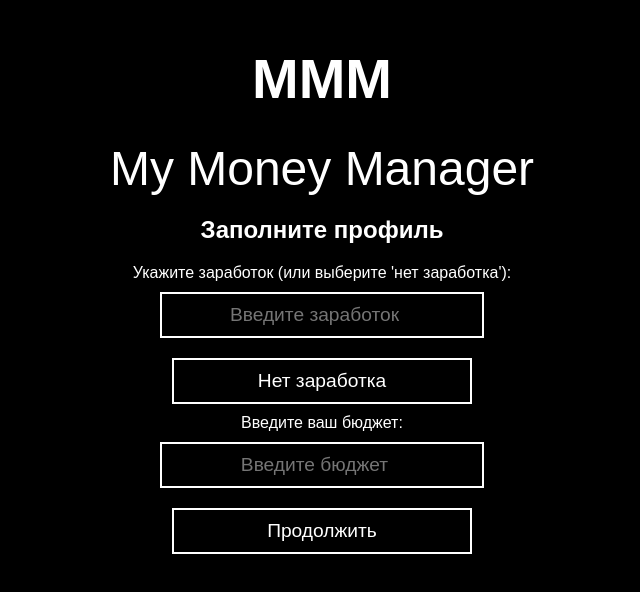
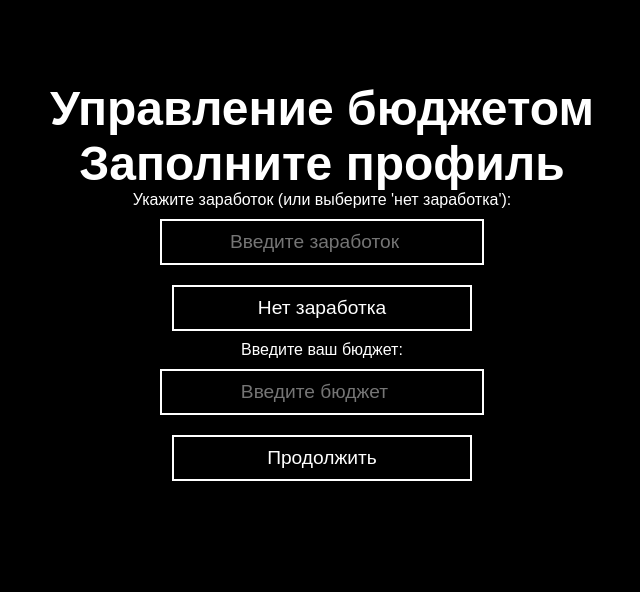
Before and after one commit to tim1363/MiniAppTg, a plain HTML site: page index.html in a window 1280 px wide. Shown: the part 114-706 px from the top of the page, without its empty margins (318-958 px from the left). Drawn offline with nearby package versions, Linux system fonts and the light colour scheme.

Commit message:
Update index.html

```diff
--- a/index.html
+++ b/index.html
@@ -5,7 +5,6 @@
     <meta name="viewport" content="width=device-width, initial-scale=1.0">
     <title>By KoTim</title>
     <style>
-        /* Установка черного фона */
         body {
             margin: 0;
             height: 100vh;
@@ -15,34 +14,24 @@
             align-items: center;
             background-color: black;
             font-family: Arial, sans-serif;
-            transition: background 0.5s ease-in-out, color 0.5s ease-in-out;
+            transition: background 1s ease-in-out, color 1s ease-in-out;
         }
 
-        /* Центрирование текста */
-        h1 {
+        /* Центрирование текста для анимации */
+        h1, h2 {
             color: white;
-            font-size: 3.5em;
+            font-size: 3em;
             text-align: center;
-            margin-bottom: 10px;
-            opacity: 0;
-            animation: fadeIn 2s forwards 1s;
+            margin: 0;
         }
 
-        /* Плавное появление текста */
-        @keyframes fadeIn {
-            0% { opacity: 0; }
-            100% { opacity: 1; }
+        .animation-container {
+            display: none;
+            flex-direction: column;
+            justify-content: center;
+            align-items: center;
         }
 
-        /* Стиль текста анимации расшифровки */
-        .txt-rotate {
-            font-size: 3em;
-            color: white;
-            text-align: center;
-            margin-top: 20px;
-        }
-
-        /* Появление главного меню после 4 секунд */
         .button-container, .profile-container, .main-menu-container {
             display: none;
             flex-direction: column;
@@ -90,8 +79,13 @@
             cursor: pointer;
         }
 
-        #plusButton { right: 20px; }
-        #minusButton { left: 20px; }
+        #plusButton {
+            right: 20px;
+        }
+
+        #minusButton {
+            left: 20px;
+        }
 
         /* Стили модальных окон */
         .modal {
@@ -143,12 +137,20 @@
             text-align: center;
             z-index: 2;
         }
+
+        /* Скрываем анимацию по умолчанию */
+        .hidden {
+            display: none;
+        }
     </style>
 </head>
 <body>
+    <div class="animation-container" id="animationContainer">
+        <h1 id="abbreviation" class="txt-rotate" data-rotate='["MMM"]' data-period="1000"></h1>
+        <h2 id="fullText">My Money Manager</h2>
+    </div>
 
-    <h1 id="mainText">MMM</h1>
-    <div class="txt-rotate" data-rotate='["My Money Manager"]' data-period="2000"></div>
+    <h1 id="mainText" class="hidden">Управление бюджетом</h1>
 
     <!-- Модальное окно для добавления или вычитания денег -->
     <div class="modal" id="budgetModal">
@@ -235,8 +237,63 @@
 
         // После 4 секунд показываем экран профиля
         setTimeout(() => {
+            document.getElementById('animationContainer').style.display = 'none';
+            document.getElementById('mainText').classList.remove('hidden');
             document.getElementById('profileContainer').style.display = 'flex';
         }, 4000);
+
+        // Анимация текста (обновленная)
+        window.onload = function() {
+            var elements = document.getElementsByClassName('txt-rotate');
+            for (var i = 0; i < elements.length; i++) {
+                var toRotate = elements[i].getAttribute('data-rotate');
+                var period = elements[i].getAttribute('data-period');
+                if (toRotate) {
+                    new TxtRotate(elements[i], JSON.parse(toRotate), period);
+                }
+            }
+        };
+
+        function TxtRotate(el, toRotate, period) {
+            this.toRotate = toRotate;
+            this.el = el;
+            this.loopNum = 0;
+            this.period = parseInt(period, 10) || 2000;
+            this.txt = '';
+            this.tick();
+            this.isDeleting = false;
+        }
+
+        TxtRotate.prototype.tick = function() {
+            var i = this.loopNum % this.toRotate.length;
+            var fullTxt = this.toRotate[i];
+
+            if (this.isDeleting) {
+                this.txt = fullTxt.substring(0, this.txt.length - 1);
+            } else {
+                this.txt = fullTxt.substring(0, this.txt.length + 1);
+            }
+
+            this.el.innerHTML = '<span class="wrap">'+this.txt+'</span>';
+
+            var that = this;
+            var delta = 300 - Math.random() * 100;
+
+            if (this.isDeleting) { delta /= 2; }
+
+            if (!this.isDeleting && this.txt === fullTxt) {
+                delta = this.period;
+                this.isDeleting = true;
+            } else if (this.isDeleting && this.txt === '') {
+                this.isDeleting = false;
+                this.loopNum++;
+                delta = 500;
+            }
+
+            setTimeout(function() {
+                that.tick();
+            }, delta);
+        };
 
         // Установка профиля без заработка
         function setNoIncome() {
@@ -328,7 +385,6 @@
                 expenseHistory.push({ type: 'Трата', category, amount, date: new Date() });
                 document.getElementById('budgetDisplay').textContent = `Ваш бюджет: ${formatMoney(remainingBudget)} р.`;
                 alert(`Трата добавлена: ${category}, ${formatMoney(amount)} рублей`);
-                updateChart();
             } else {
                 alert("Введите корректную сумму.");
             }
@@ -429,59 +485,6 @@
             document.getElementById('backButton').style.display = 'none';
             document.getElementById('calculator').style.display = 'none';
         }
-
-        // Скрипт для анимации расшифровки
-        var TxtRotate = function(el, toRotate, period) {
-            this.toRotate = toRotate;
-            this.el = el;
-            this.loopNum = 0;
-            this.period = parseInt(period, 10) || 2000;
-            this.txt = '';
-            this.tick();
-            this.isDeleting = false;
-        };
-
-        TxtRotate.prototype.tick = function() {
-            var i = this.loopNum % this.toRotate.length;
-            var fullTxt = this.toRotate[i];
-
-            if (this.isDeleting) {
-                this.txt = fullTxt.substring(0, this.txt.length - 1);
-            } else {
-                this.txt = fullTxt.substring(0, this.txt.length + 1);
-            }
-
-            this.el.innerHTML = '<span class="wrap">' + this.txt + '</span>';
-
-            var that = this;
-            var delta = 300 - Math.random() * 100;
-
-            if (this.isDeleting) { delta /= 2; }
-
-            if (!this.isDeleting && this.txt === fullTxt) {
-                delta = this.period;
-                this.isDeleting = true;
-            } else if (this.isDeleting && this.txt === '') {
-                this.isDeleting = false;
-                this.loopNum++;
-                delta = 500;
-            }
-
-            setTimeout(function() {
-                that.tick();
-            }, delta);
-        };
-
-        window.onload = function() {
-            var elements = document.getElementsByClassName('txt-rotate');
-            for (var i = 0; i < elements.length; i++) {
-                var toRotate = elements[i].getAttribute('data-rotate');
-                var period = elements[i].getAttribute('data-period');
-                if (toRotate) {
-                    new TxtRotate(elements[i], JSON.parse(toRotate), period);
-                }
-            }
-        };
     </script>
 </body>
 </html>
```
